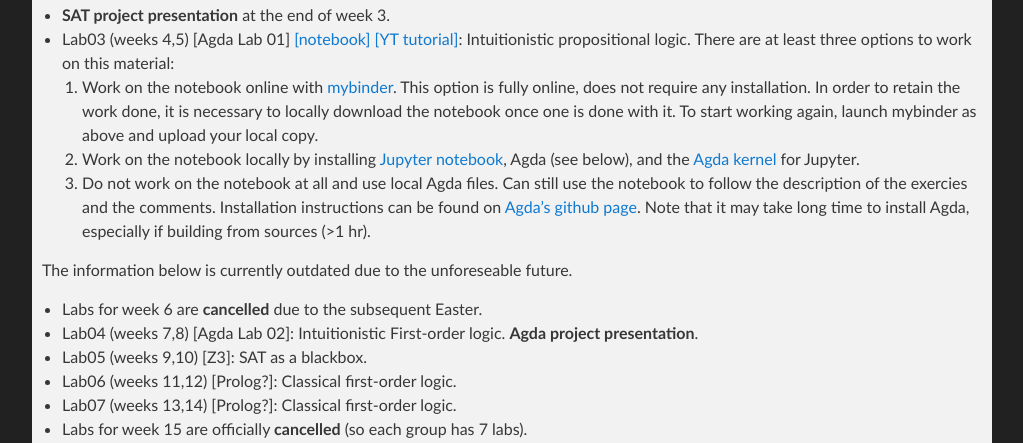
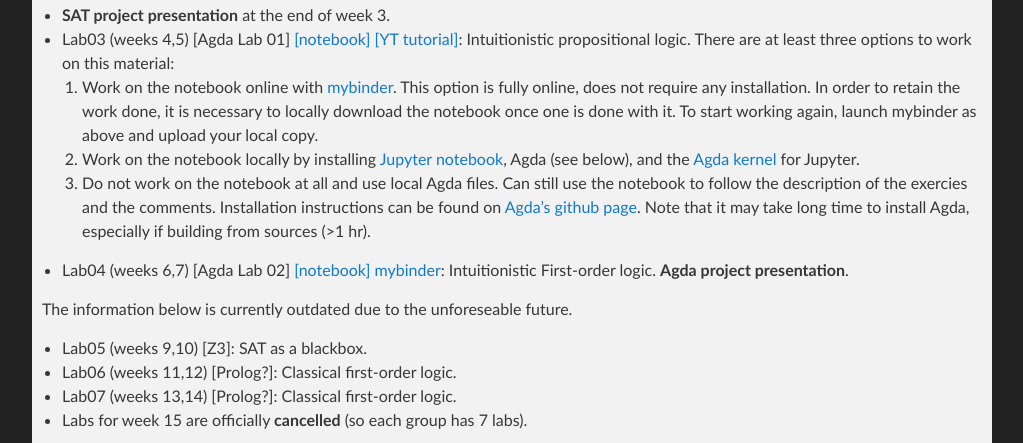
Before and after one commit to lclem/logic_course, a Jekyll site: the page built from docs/index.md, in a window 1280 px wide and 900 px high, scrolled down 1394 px, cut to the strip 0-443 px from the top of the window. Shown: the whole strip, without its empty margins (128-1151 px from the left). Built offline with Jekyll 4.4.1, drawn with Linux system fonts in a browser that asks for light colours; our own code applies the rules of GitHub Pages for plain Markdown files.

Commit message:
Update index.md

```diff
--- a/docs/index.md
+++ b/docs/index.md
@@ -41,10 +41,9 @@ Rocket.Chat:
   1. Work on the notebook online with [mybinder](https://mybinder.org/v2/gh/lclem/logic_course/master?filepath=docs/labs/agda/Lab01.ipynb). This option is fully online, does not require any installation. In order to retain the work done, it is necessary to locally download the notebook once one is done with it. To start working again, launch mybinder as above and upload your local copy.
   2. Work on the notebook locally by installing [Jupyter notebook](https://github.com/jupyter/notebook), Agda (see below), and the [Agda kernel](https://github.com/lclem/agda-kernel) for Jupyter.
   3. Do not work on the notebook at all and use local Agda files. Can still use the notebook to follow the description of the exercies and the comments. Installation instructions can be found on [Agda's github page](https://github.com/agda/agda). Note that it may take long time to install Agda, especially if building from sources (>1 hr).
+* Lab04 (weeks 6,7) [Agda Lab 02] [[notebook]](labs/agda/Lab02.ipynb) [mybinder](https://mybinder.org/v2/gh/lclem/logic_course/master?filepath=docs/labs/agda/Lab02.ipynb): Intuitionistic First-order logic. **Agda project presentation**.
 
 The information below is currently outdated due to the unforeseable future.
-* Labs for week 6 are **cancelled** due to the subsequent Easter.
-* Lab04 (weeks 7,8) [Agda Lab 02]: Intuitionistic First-order logic. **Agda project presentation**.
 * Lab05 (weeks 9,10) [Z3]: SAT as a blackbox.
 * Lab06 (weeks 11,12) [Prolog?]: Classical first-order logic.
 * Lab07 (weeks 13,14) [Prolog?]: Classical first-order logic.
```
